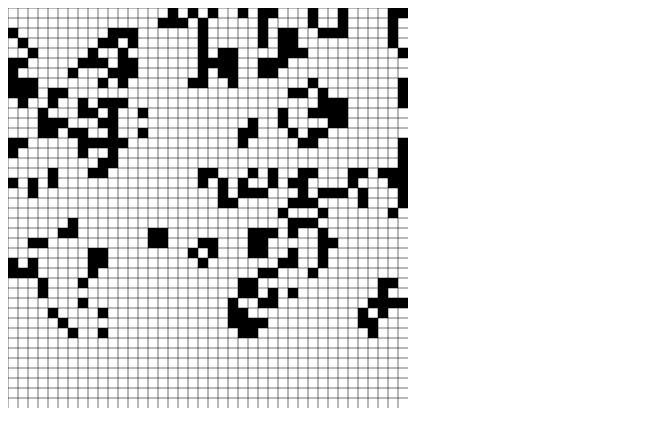
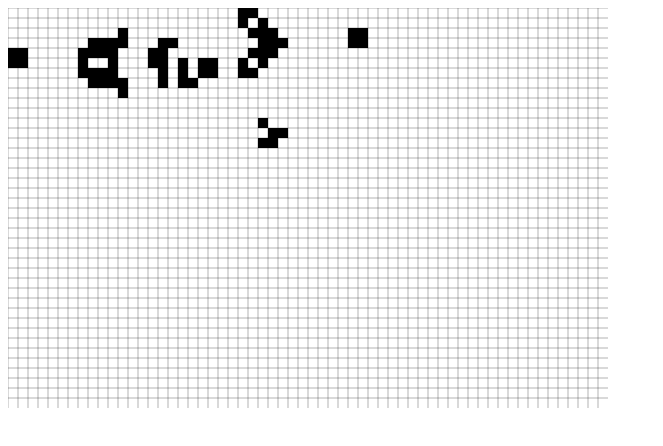
Before and after one commit to rayetzki/life-game, a website with bundled scripts: page index.html in a window 1280 px wide. Shown: the whole page, without its empty margins (0-663 px from the left). Built offline with nearby package versions, Linux system fonts and the light colour scheme.

Commit message:
World: implement glider-reflection patterns

```diff
--- /dev/null
+++ b/composition/pseudo-graphic.js
@@ -0,0 +1,22 @@
+import { createAgent } from "../life/agent.js";
+import { exists } from "../utils.js";
+
+export const LINE_BREAK = "\n";
+export const LIVE_AGENT = "O";
+export const EMPTY_STRING = "";
+
+export function fromPseudoGraphics(source) {
+  return source
+    .split(LINE_BREAK)
+    .filter(exists)
+    .reduce((population, row, j) => {
+      const characters = row.split(EMPTY_STRING);
+
+      characters.forEach((character, i) => {
+        if (character !== LIVE_AGENT) return population;
+        population[`${i}:${j}`] = createAgent(i, j);
+      });
+
+      return population;
+    }, {});
+}
--- a/dom/drawer.js
+++ b/dom/drawer.js
@@ -1,7 +1,7 @@
 export class Drawer {
   constructor(kernelSize) {
-    const canvas = document.getElementById('canvas');
-    const context = canvas.getContext('2d');
+    const canvas = document.getElementById("canvas");
+    const context = canvas.getContext("2d");
     const [width, height] = [canvas.offsetWidth, canvas.offsetHeight];
 
     this.context = context;
@@ -12,23 +12,23 @@ export class Drawer {
 
     this.rows = Math.floor(height / this.kernel);
     this.columns = Math.floor(width / this.kernel);
-
     this.normalizeScale();
   }
 
   normalizeScale = () => {
     const { devicePixelRatio: pixelRatio } = window;
-    if (pixelRatio <= 1) return;
 
-    canvas.width = pixelRatio * this.width;
-    canvas.height = pixelRatio * this.height;
-    canvas.style.width = `${this.width}px`;
-    canvas.style.height = `${this.height}px`;
-    this.context.scale(pixelRatio, pixelRatio);
-  }
+    if (pixelRatio > 1) {
+      canvas.width = this.width * pixelRatio;
+      canvas.height = this.height * pixelRatio;
+      canvas.style.width = `${this.width}px`;
+      canvas.style.height = `${this.height}px`;
+      this.context.scale(pixelRatio, pixelRatio);
+    }
+  };
 
   drawGrid = () => {
-    this.context.strokeStyle = 'rgba(0, 0, 0, 0.3)';
+    this.context.strokeStyle = "rgba(0,0,0, 0.3)";
 
     for (let i = 0; i < this.width; i += this.kernel) {
       this.context.beginPath();
@@ -43,18 +43,25 @@ export class Drawer {
       this.context.lineTo(this.width, j);
       this.context.stroke();
     }
-  }
+  };
 
   drawWorld = (world) => {
     this.context.fillStyle = "#000000";
 
-    world.agents.forEach(agent => {
-      this.context.fillRect(agent.x * this.kernel, agent.y * this.kernel, this.kernel, this.kernel);
+    world.agents.forEach((agent) => {
+      this.context.fillRect(
+        agent.x * this.kernel,
+        agent.y * this.kernel,
+        this.kernel,
+        this.kernel
+      );
     });
-  }
+  };
 
-  reset = () => {
+  reset = (settings = {}) => {
+    const { grid = true } = settings;
+
     this.context.clearRect(0, 0, this.width, this.height);
-    this.drawGrid();
-  }
+    if (grid) this.drawGrid();
+  };
 }
--- a/index.html
+++ b/index.html
@@ -7,7 +7,7 @@
   <title>Life Game</title>
 </head>
 <body>
-  <canvas width="400" height="400" id="canvas"></canvas>
+  <canvas width="600" height="400" id="canvas"></canvas>
   <script type="module" src="./main.js"></script>
 </body>
 </html>
--- /dev/null
+++ b/life/population/patterns/glider.js
@@ -0,0 +1,4 @@
+export const GLIDER = `
+.O.
+..O
+OOO`;
--- /dev/null
+++ b/life/population/patterns/gliderGun.js
@@ -0,0 +1,10 @@
+export const GLIDER_GUN = `
+........................O...........
+......................O.O...........
+............OO......OO............OO
+...........O...O....OO............OO
+OO........O.....O...OO..............
+OO........O...O.OO....O.O...........
+..........O.....O.......O...........
+...........O...O....................
+............OO......................`;
--- a/life/population/random.js
+++ b/life/population/random.js
@@ -1,8 +1,5 @@
 import { createAgent } from "../../life/agent.js";
-
-export function range(size) {
-  return Array.from({ length: size }, (_, index) => index);
-}
+import { range } from "../../utils.js";
 
 export function populateRandom(rows, columns) {
   const population = {};
--- a/main.js
+++ b/main.js
@@ -1,17 +1,19 @@
+import { fromPseudoGraphics } from "./composition/pseudo-graphic.js";
 import { Drawer } from "./dom/drawer.js";
+import { GLIDER_GUN } from './life/population/patterns/gliderGun.js';
 import { World } from "./life/world.js";
 
+const population = fromPseudoGraphics(GLIDER_GUN);
 const drawer = new Drawer(10);
-const world = new World(30, 40);
+const world = new World(drawer.rows, drawer.columns, population);
 
 function liveGeneration() {
   drawer.reset();
   world.evolve();
-  drawer.drawGrid();
   drawer.drawWorld(world);
 }
 
 (function gameLoop() {
   liveGeneration();
-  setTimeout(() => window.requestAnimationFrame(gameLoop), 1000);
+  setTimeout(() => window.requestAnimationFrame(gameLoop), 200);
 })();
--- /dev/null
+++ b/utils.js
@@ -0,0 +1,7 @@
+export function exists(char) {
+  return !!char;
+}
+
+export function range(size) {
+  return Array.from({ length: size }, (_, index) => index);
+}
```
Also changed, not shown: life/population/patterns/gliderGunP60.js (added, +28 -0 lines), life/population/patterns/reflector.js (added, +28 -0 lines).
